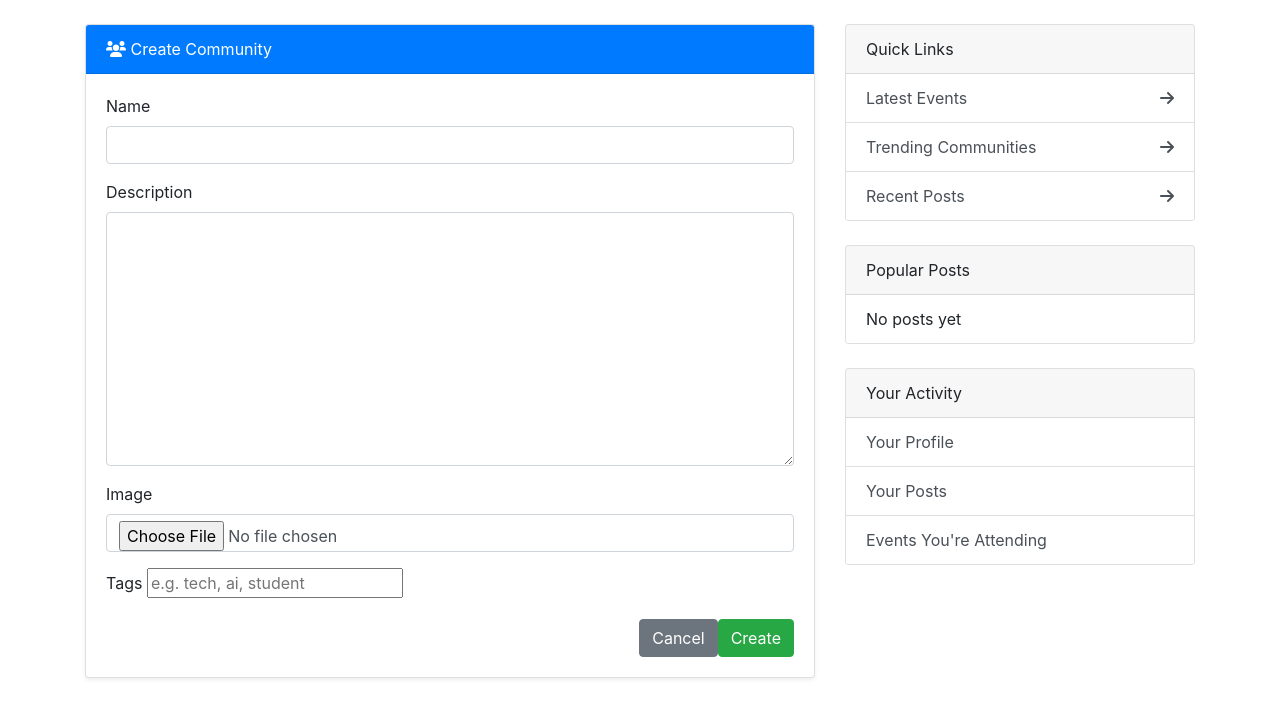
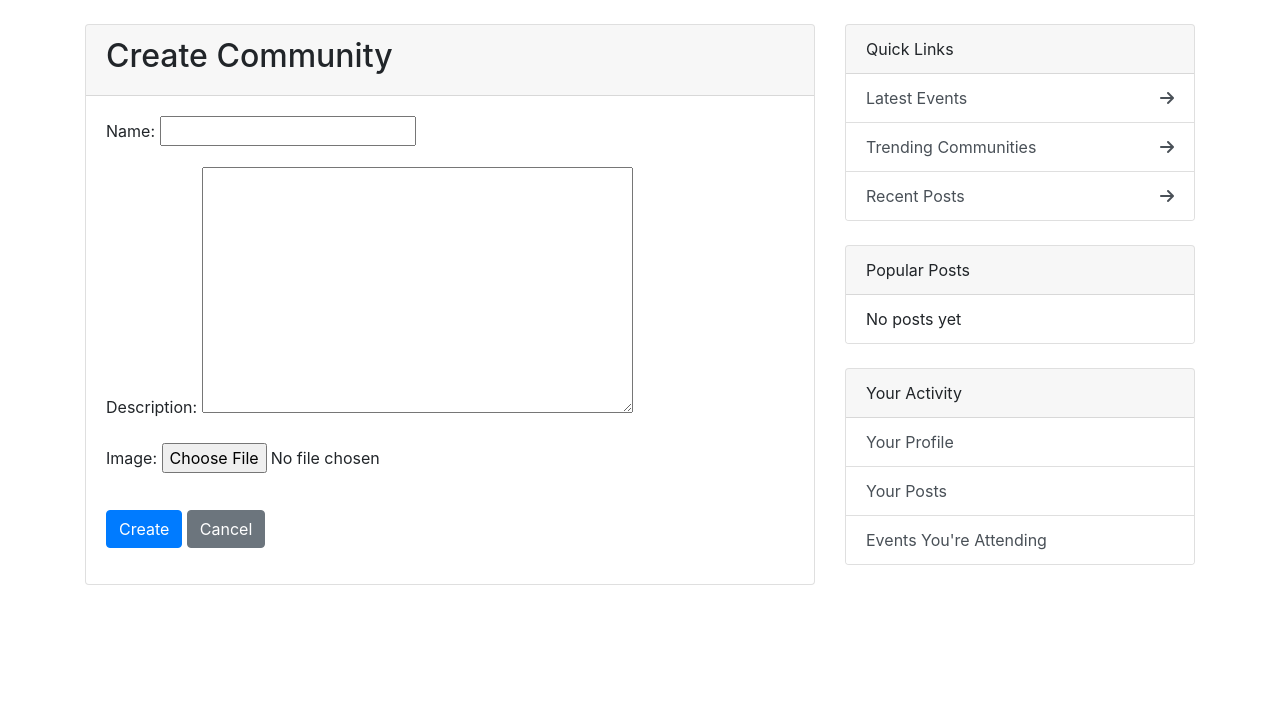
Before and after one commit to ArgoEchelon/DaESD-Uni-Hub, a Django app: page /communities/new/ in a window 1280 px wide. Shown: the part 56-774 px from the top of the page. Run offline with Django 5.2, Linux system fonts and the light colour scheme; the visitor is signed in with stand-in values (Sample User, id 1); data that the repository does not hold is empty; some libraries are stand-ins or nearby versions.

Commit message:
Resetting to previous state to prevent large merge from breaking system

```diff
--- a/communities/admin.py
+++ b/communities/admin.py
@@ -1,6 +1,5 @@
 from django.contrib import admin
-from .models import Community, Membership, Tag
+from .models import Community, Membership
 
 admin.site.register(Community)
 admin.site.register(Membership)
-admin.site.register(Tag)
--- a/communities/forms.py
+++ b/communities/forms.py
@@ -1,21 +1,8 @@
+# communities/forms.py
 from django import forms
 from .models import Community
 
 class CommunityForm(forms.ModelForm):
-    tags = forms.CharField(
-        required=False,
-        label="Tags (comma-separated)",
-        widget=forms.TextInput(attrs={'placeholder': 'e.g. tech, ai, student'})
-    )
-
     class Meta:
         model = Community
-        fields = ['name', 'description', 'image', 'tags']
-
-    def __init__(self, *args, **kwargs):
-        # Handle initial display of tags as comma-separated names
-        instance = kwargs.get('instance')
-        if instance:
-            initial = kwargs.setdefault('initial', {})
-            initial['tags'] = ', '.join(tag.name for tag in instance.tags.all())
-        super().__init__(*args, **kwargs)
+        fields = ['name', 'description', 'image']
--- a/communities/templates/communities/community_form.html
+++ b/communities/templates/communities/community_form.html
@@ -1,56 +1,25 @@
 {% extends "base.html" %}
-{% load widget_tweaks %}
-
-{% block title %}
-  {% if edit_mode %}Edit{% else %}Create{% endif %} Community
-{% endblock %}
-
+{% block title %}{% if edit_mode %}Edit{% else %}Create{% endif %} Community{% endblock %}
 {% block content %}
-<div class="card shadow-sm">
-  <div class="card-header bg-primary text-white fw-semibold">
-    <i class="fas fa-users"></i>
-    {% if edit_mode %}Edit{% else %}Create{% endif %} Community
+    <div class="card">
+        <div class="card-header">
+            <h2>{% if edit_mode %}Edit{% else %}Create{% endif %} Community</h2>
         </div>
-
         <div class="card-body">
             <form method="POST" enctype="multipart/form-data">
                 {% csrf_token %}
-
-      <!-- Name -->
-      <div class="mb-3">
-        <label for="id_name" class="form-label">Name</label>
-        {{ form.name|add_class:"form-control" }}
-      </div>
-
-      <!-- Description -->
-      <div class="mb-3">
-        <label for="id_description" class="form-label">Description</label>
-        {{ form.description|add_class:"form-control" }}
-      </div>
-
-      <!-- Image -->
-      <div class="mb-3">
-        <label for="id_image" class="form-label">Image</label>
-        {{ form.image|add_class:"form-control" }}
-      </div>
-
-      <div class="mb-3">
-        <label class="form-label">Tags</label>
-        {{ form.tags }}
-      </div>
-
-
-
-      <!-- Buttons -->
-      <div class="d-flex justify-content-end">
-        {% if edit_mode %}
-          <a class="btn btn-secondary me-2" href="{% url 'community_detail' community.pk %}">Cancel</a>
-        {% else %}
-          <a class="btn btn-secondary me-2" href="{% url 'community_list' %}">Cancel</a>
-        {% endif %}
-        <button type="submit" class="btn btn-success">
+                <fieldset class="form-group">
+                    {{ form.as_p }}
+                </fieldset>
+                <div class="form-group">
+                    <button class="btn btn-primary" type="submit">
                         {% if edit_mode %}Update{% else %}Create{% endif %}
                     </button>
+                    {% if edit_mode %}
+                        <a class="btn btn-secondary" href="{% url 'community_detail' community.pk %}">Cancel</a>
+                    {% else %}
+                        <a class="btn btn-secondary" href="{% url 'community_list' %}">Cancel</a>
+                    {% endif %}
                 </div>
             </form>
         </div>
--- a/communities/views.py
+++ b/communities/views.py
@@ -4,8 +4,6 @@ from django.contrib import messages
 from .models import Community, Membership
 from . forms import CommunityForm
 from django.db.models import Q
-from .models import Community, Membership
-from communities.models import Tag
 
 @login_required
 def community_list(request):
@@ -41,18 +39,10 @@ def community_create(request):
             community.owner = request.user
             community.save()
             Membership.objects.create(user=request.user, community=community, role='ADMIN')
-
-            tag_string = form.cleaned_data.get('tags', '')
-            tag_names = [t.strip() for t in tag_string.split(',') if t.strip()]
-            for name in tag_names:
-                tag, created = Tag.objects.get_or_create(name=name)
-                community.tags.add(tag)
-
             return redirect('community_detail', pk=community.pk)
     else:
         form = CommunityForm()
     return render(request, 'communities/community_form.html', {'form': form})
-
 
 @login_required
 def join_community(request, pk):
@@ -65,6 +55,7 @@ def join_community(request, pk):
 def community_delete(request, pk):
     community = get_object_or_404(Community, pk=pk)
 
+    # Check if user is the owner or has admin rights
     if request.user != community.owner:
         membership = get_object_or_404(Membership, user=request.user, community=community)
         if membership.role != 'ADMIN':
@@ -83,6 +74,7 @@ def community_delete(request, pk):
 def community_edit(request, pk):
     community = get_object_or_404(Community, pk=pk)
 
+    # Check if user is the owner or has admin rights
     if request.user != community.owner:
         membership = get_object_or_404(Membership, user=request.user, community=community)
         if membership.role != 'ADMIN':
@@ -92,16 +84,7 @@ def community_edit(request, pk):
     if request.method == 'POST':
         form = CommunityForm(request.POST, request.FILES, instance=community)
         if form.is_valid():
-            community = form.save(commit=False)
-            community.save()
-            community.tags.clear()
-
-            tag_string = form.cleaned_data.get('tags', '')
-            tag_names = [t.strip() for t in tag_string.split(',') if t.strip()]
-            for name in tag_names:
-                tag, _ = Tag.objects.get_or_create(name=name)
-                community.tags.add(tag)
-
+            form.save()
             messages.success(request, f'Community "{community.name}" has been updated!')
             return redirect('community_detail', pk=community.pk)
     else:
--- a/posts/models.py
+++ b/posts/models.py
@@ -1,8 +1,6 @@
 from django.db import models
 from django.contrib.auth.models import User
 from communities.models import Community
-from communities.models import Tag
-from taggit.managers import TaggableManager
 
 class Post(models.Model):
     title = models.CharField(max_length=200)
@@ -13,7 +11,6 @@ class Post(models.Model):
     author = models.ForeignKey(User, on_delete=models.CASCADE, related_name='posts')
     community = models.ForeignKey(Community, on_delete=models.CASCADE, related_name='posts')
     likes = models.ManyToManyField(User, related_name='liked_posts', blank=True)
-    tags = models.ManyToManyField(Tag, blank=True, related_name='posts')
 
     def __str__(self):
         return self.title
--- a/unihub/settings.py
+++ b/unihub/settings.py
@@ -51,7 +51,6 @@ INSTALLED_APPS = [
     'events',
     'posts',
     'notifications',
-    'taggit',
 ]
 
 MIDDLEWARE = [
@@ -91,9 +90,9 @@ WSGI_APPLICATION = 'unihub.wsgi.application'
 DATABASES = {
     'default': {
         'ENGINE': 'django.db.backends.mysql',
-        'NAME': os.environ.get('DATABASE_NAME', 'uweflix_db'),
+        'NAME': os.environ.get('DATABASE_NAME', 'unihub'),
         'USER': os.environ.get('DATABASE_USER', 'root'),
-        'PASSWORD': os.environ.get('DATABASE_PASSWORD', '27200123Fe'),
+        'PASSWORD': os.environ.get('DATABASE_PASSWORD', 'Password'),
         'HOST': os.environ.get('DATABASE_HOST', 'localhost'),
         'PORT': os.environ.get('DATABASE_PORT', '3306'),
         'OPTIONS': {
--- a/unihub/views.py
+++ b/unihub/views.py
@@ -39,7 +39,6 @@ def search(request):
             Q(content__icontains=query)
         ).distinct()
 
-        # Add user search
         users = User.objects.filter(
             Q(username__icontains=query) |
             Q(first_name__icontains=query) |
```
Also changed, not shown: posts/forms.py (+2 -16 lines), templates/communities/communities.html (+20 -20 lines), templates/communities/create_community.html (+5 -13 lines), templates/search.html (+37 -18 lines), 1 other file. Lines whose indentation alone changed are shown as unchanged.
